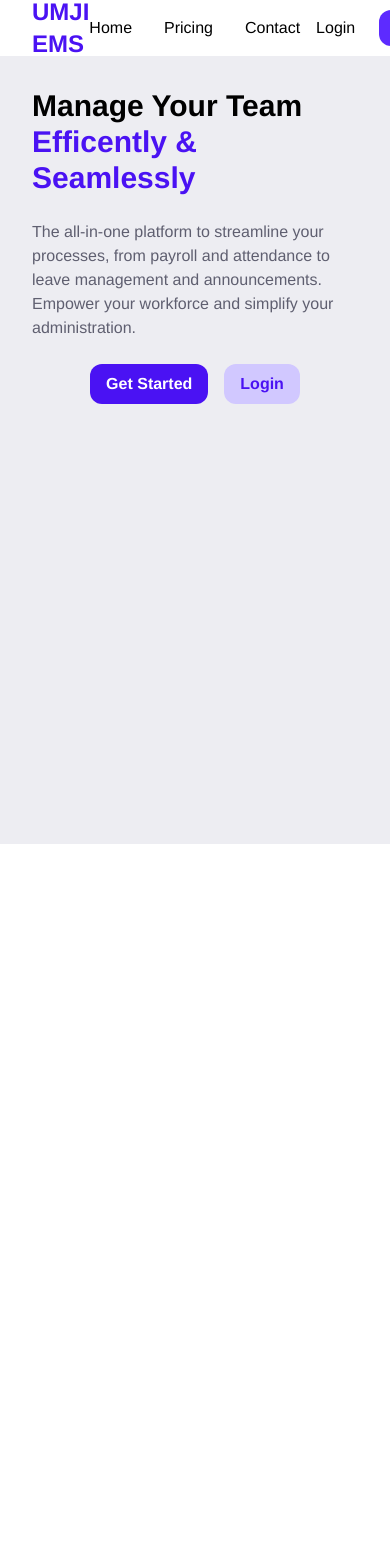
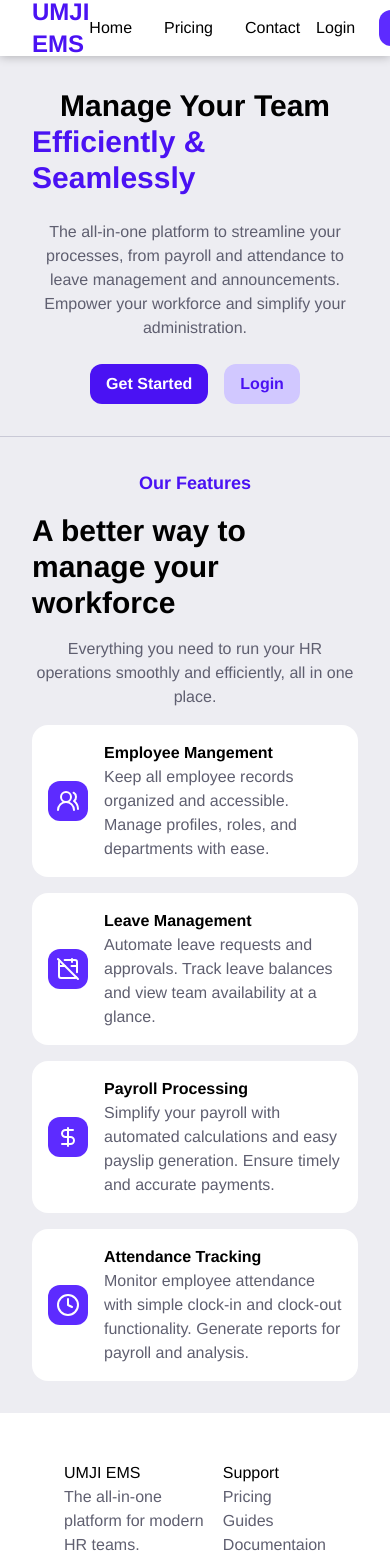
Before and after one commit to ghani726/umji-ems, a React (Vite) app: page / in a window 390 px wide. Shown: the top 1568 px of the page. Before the commit the page ends 844 px from the top, so only its background shows below. Built offline with nearby package versions, Linux system fonts and the light colour scheme.

Commit message:
Making footer

```diff
--- /dev/null
+++ b/src/Components/Web/Footer.jsx
@@ -0,0 +1,31 @@
+
+const Footer = () => {
+  return (
+    <footer className="bg-white w-full p-12 px-16">
+        <section className="flex items-center justify-between">
+            <div className="flex flex-col">
+                <div className="flex">
+                    <div></div>
+                    <h4>UMJI EMS</h4>
+                </div>
+                <p className="text-secondary-700">The all-in-one platform for modern HR teams.</p>
+            </div>
+            <div>
+                <div className="flex flex-col">
+                    <h4>Support</h4>
+                    <div>
+                        <p className="text-secondary-700">Pricing</p>
+                        <p className="text-secondary-700">Guides</p>
+                        <p className="text-secondary-700">Documentaion</p>
+                    </div>
+                </div>
+            </div>
+        </section>
+        <section>
+
+        </section>
+    </footer>
+  )
+}
+
+export default Footer
--- a/src/Components/Web/Header.jsx
+++ b/src/Components/Web/Header.jsx
@@ -35,7 +35,7 @@ const Header = () => {
   window.addEventListener("load", displayCheck);
 
   return (
-    <header className="flex justify-between items-center h-14 w-full bg-white px-8 duration-300 ease-in-out transition-all">
+    <header className="flex sticky justify-between top-0 shadow-[0_0_10px_rgba(0,0,0,0.3)] items-center h-14 w-full bg-white px-8 duration-300 ease-in-out transition-all">
       {/* Main Heading */}
       <h1 className="text-2xl cursor-pointer font-bold text-primary-700">
         UMJI EMS
--- a/src/Styles/index.css
+++ b/src/Styles/index.css
@@ -58,6 +58,14 @@
   --animate-fade-in: fade-in 0.3s ease-in-out;
   --animate-slide-in-up: slide-in-up 0.3s ease-out;
 
+  /* ========================================================================
+    Mobile Design
+    ========================================================================
+  */
+
+  --breakpoint-xs: 375px;
+
+
   @keyframes fade-in {
     from {
       opacity: 0;
@@ -82,7 +90,7 @@
 #root {
   background: var(--color-secondary-100);
   width: 100%;
-  height: 100dvh;
+  min-height: 100dvh;
 }
 
 .input-box {
--- a/src/pages/Login.jsx
+++ b/src/pages/Login.jsx
@@ -7,7 +7,6 @@ const LoginPage = () => {
   const data = useContext(Auth);
 
   const check = () =>{
-    let a = null
     if(data.userNameReg.test(data.userName)){
       console.log("true");
     } else {
--- a/src/pages/Website/Home.jsx
+++ b/src/pages/Website/Home.jsx
@@ -1,18 +1,56 @@
+import { CalendarOff, DollarSign, UsersRound, Clock } from "lucide-react"
+import { Link } from "react-router-dom"
 
 const Home = () => {
   return (
     <main className="flex flex-col">
-      <section className="flex flex-col justify-center items-center p-8 lg:p-24 md:p-16 lg:px-32 md:px-24 sm:px-16 gap-6">
-        <div className="flex flex-col justify-center items-start sm:items-center md:items-center lg:items-center">
+      <section className="flex flex-col justify-center items-center p-8 lg:p-24 md:p-16 lg:px-32 md:px-24 sm:px-16 gap-6 border-b-secondary-300 border-b">
+        <div className="flex flex-col justify-center items-center  sm:items-start md:items-center lg:items-center">
           <h2 className="lg:text-6xl md:text-5xl sm:text-4xl text-3xl font-bold">Manage Your Team</h2>
-          <h2 className="lg:text-6xl md:text-5xl sm:text-4xl text-3xl font-bold text-primary-700">Efficently & Seamlessly</h2>
+          <h2 className="lg:text-6xl md:text-5xl sm:text-4xl text-3xl font-bold text-primary-700">Efficiently & Seamlessly</h2>
         </div>
-        <p className="text-secondary-700 text-left max-w-262.5 sm:text-center md:text-center lg:text-center xl:text-center">The all-in-one platform to streamline your processes, from payroll and attendance to leave management and announcements. Empower your workforce and simplify your administration.</p>
-        <div className="flex justify-between items-center gap-4">
-          <button className=" py-2 sm:py-4 px-4 sm:px-8 bg-primary-700 rounded-xl font-semibold text-white">Get Started</button>
-          <button className=" py-2 sm:py-4 px-4 sm:px-8 bg-primary-200 rounded-xl font-semibold text-primary-700 ">Login</button>
+        <p className="text-secondary-700  max-w-200 text-left xs:text-center">The all-in-one platform to streamline your processes, from payroll and attendance to leave management and announcements. Empower your workforce and simplify your administration.</p>
+        <div className="flex justify-between sm:justify-start items-center gap-4">
+          <Link className=" py-2 sm:py-4 px-4 sm:px-8 bg-primary-700 rounded-xl font-semibold text-white">Get Started</Link>
+          <Link to="/login" className=" py-2 sm:py-4 px-4 sm:px-8 bg-primary-200 rounded-xl font-semibold text-primary-700 ">Login</Link>
         </div>
       </section>
+      <section className="flex flex-col justify-center items-center p-8 md:p-12 lg:px-32 md:px-24 sm:px-16 gap-4">
+        <h4 className="text-lg text-primary-700 font-semibold">Our Features</h4>
+        <h3 className="lg:text-4xl md:text-5xl sm:text-4xl text-3xl font-bold">A better way to manage your workforce</h3>
+        <p className="text-secondary-700  max-w-125 text-left xs:text-center">Everything you need to run your HR operations smoothly and efficiently, all in one place.</p>
+        <section className="grid grid-cols-[repeat(auto-fit,minmax(max(300px,calc(50%-1rem)),1fr))] gap-4">
+          <div className="feature flex justify-between items-center bg-white p-4 rounded-2xl gap-4">
+            <div className="icon flex justify-center items-center bg-primary-600 p-2 text-white rounded-xl"><UsersRound></UsersRound></div>
+            <div className="flex flex-col">
+              <h4 className="font-semibold">Employee Mangement</h4>
+              <p className="text-secondary-700  max-w-200 text-left">Keep all employee records organized and accessible. Manage profiles, roles, and departments with ease.</p>
+            </div>
+          </div>
+          <div className="feature flex justify-between items-center bg-white p-4 rounded-2xl gap-4">
+            <div className="icon flex justify-center items-center bg-primary-600 p-2 text-white rounded-xl"><CalendarOff></CalendarOff></div>
+            <div className="flex flex-col">
+              <h4 className="font-semibold">Leave Management</h4>
+              <p className="text-secondary-700  max-w-200 text-left">Automate leave requests and approvals. Track leave balances and view team availability at a glance.</p>
+            </div>
+          </div>
+          <div className="feature flex justify-between items-center bg-white p-4 rounded-2xl gap-4">
+            <div className="icon flex justify-center items-center bg-primary-600 p-2 text-white rounded-xl"><DollarSign></DollarSign></div>
+            <div className="flex flex-col">
+              <h4 className="font-semibold">Payroll Processing</h4>
+              <p className="text-secondary-700  max-w-200 text-left">Simplify your payroll with automated calculations and easy payslip generation. Ensure timely and accurate payments.</p>
+            </div>
+          </div>
+          <div className="feature flex justify-between items-center bg-white p-4 rounded-2xl gap-4">
+            <div className="icon flex justify-center items-center bg-primary-600 p-2 text-white rounded-xl"><Clock></Clock></div>
+            <div className="flex flex-col">
+              <h4 className="font-semibold">Attendance Tracking</h4>
+              <p className="text-secondary-700  max-w-200 text-left">Monitor employee attendance with simple clock-in and clock-out functionality. Generate reports for payroll and analysis.</p>
+            </div>
+          </div>
+        </section>
+      </section>
+
     </main>
   )
 }
--- a/src/pages/Website/Main.jsx
+++ b/src/pages/Website/Main.jsx
@@ -3,6 +3,7 @@ import Header from '../../Components/Web/Header'
 import Home from './Home'
 import Pricing from './Pricing'
 import Error from './Error'
+import Footer from '../../Components/Web/Footer'
 const Main = () => {
   return (
     <>
@@ -12,6 +13,7 @@ const Main = () => {
         <Route path="pricing" element={<Pricing></Pricing>}></Route>
         <Route path="*" element={<Error></Error>}></Route>
       </Routes>
+      <Footer></Footer>
 
     </>
   )
```
Also changed, not shown: public/umji_ems_logo.png (added).
